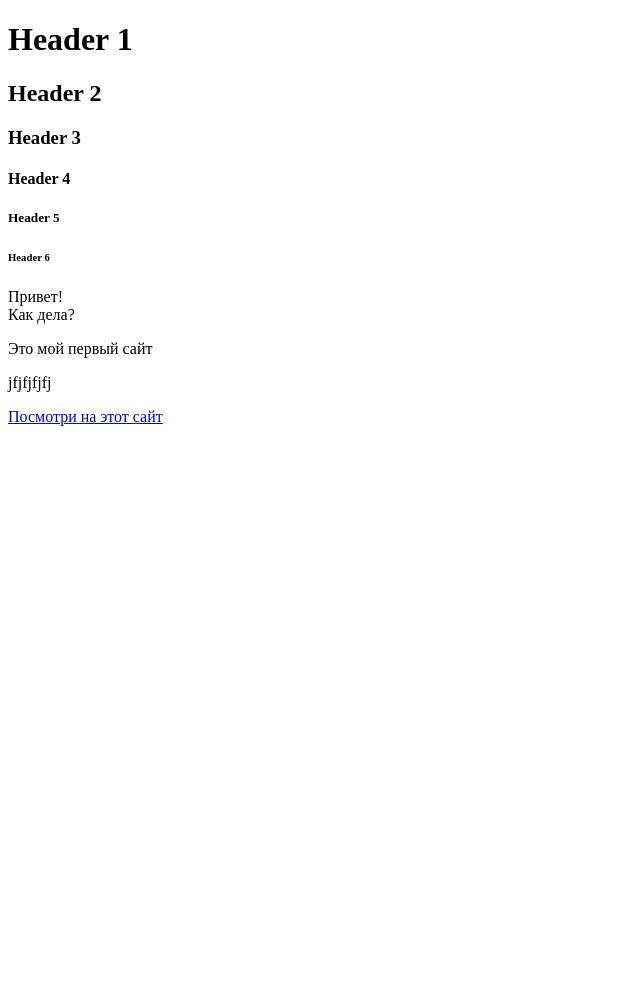
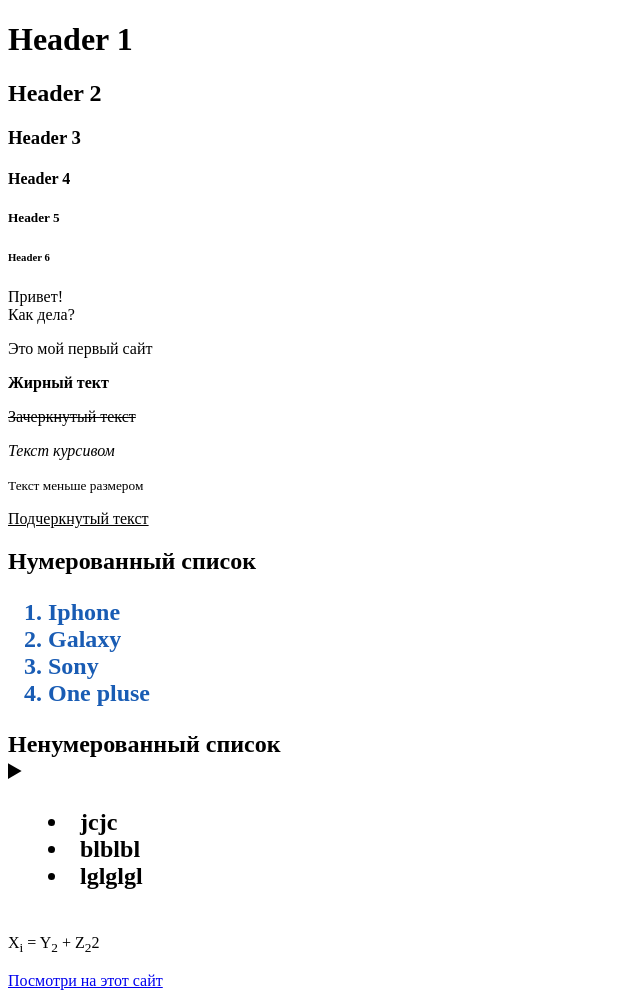
Before and after one commit to Rishid999/mysite, a plain HTML site: page index.html in a window 1280 px wide. Shown: the whole page, without its empty margins (0-640 px from the left). Before the commit the page ends 800 px from the top, so only its background shows below. Drawn offline with Linux system fonts and the light colour scheme.

Commit message:
second commit

```diff
--- a/index.html
+++ b/index.html
@@ -15,7 +15,44 @@
         <br>
         Как дела?
         <p>Это мой первый сайт</p>
-        <p> jfjfjfjfj</p>
+        <b>Жирный тект</b>
+        <p>
+            <del>Зачеркнутый текст</del>
+        </p>
+        <p></p>
+        <i>Текст курсивом</i>
+        <p>
+            <small>Текст меньше размером</small>
+        </p>
+
+        <p>
+            <u>Подчеркнутый текст</u>
+        </p>
+            <h2>Нумерованный список
+                <ol style="color: rgb(25, 92, 180); shape-image-threshold: inherit;" >
+                    <li>Iphone</li>
+                    <li>Galaxy</li>
+                    <li>Sony</li>
+                    <li>One pluse</li>
+
+
+                </ol>
+            </h2>
+        <h2>Ненумерованный список
+            <details>
+                <summary>
+                    <ul>
+                        <li>jcjc</li>
+                        <li>blblbl</li>
+                        <li>lglglgl</li>
+
+
+
+                    </ul>
+                </summary>
+            </details>
+        </h2>
+        <p>X<sub>i</sub> = Y<sub>2</sub> + Z<sub>2</sub>2<su</p>
         <p><a href="https://google.com"> Посмотри на этот сайт</a> </p>
     </body>
 <p></p>
```
